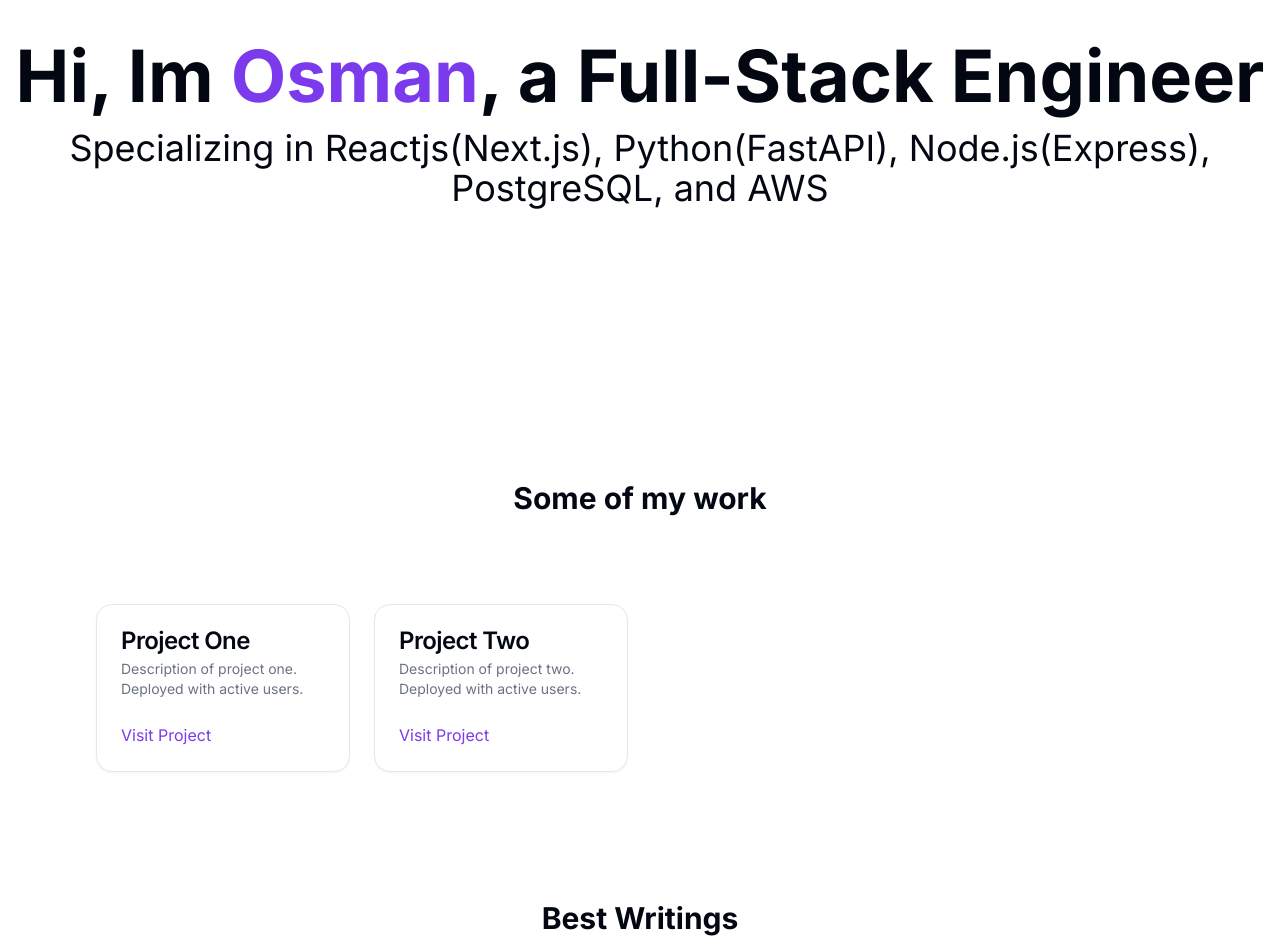
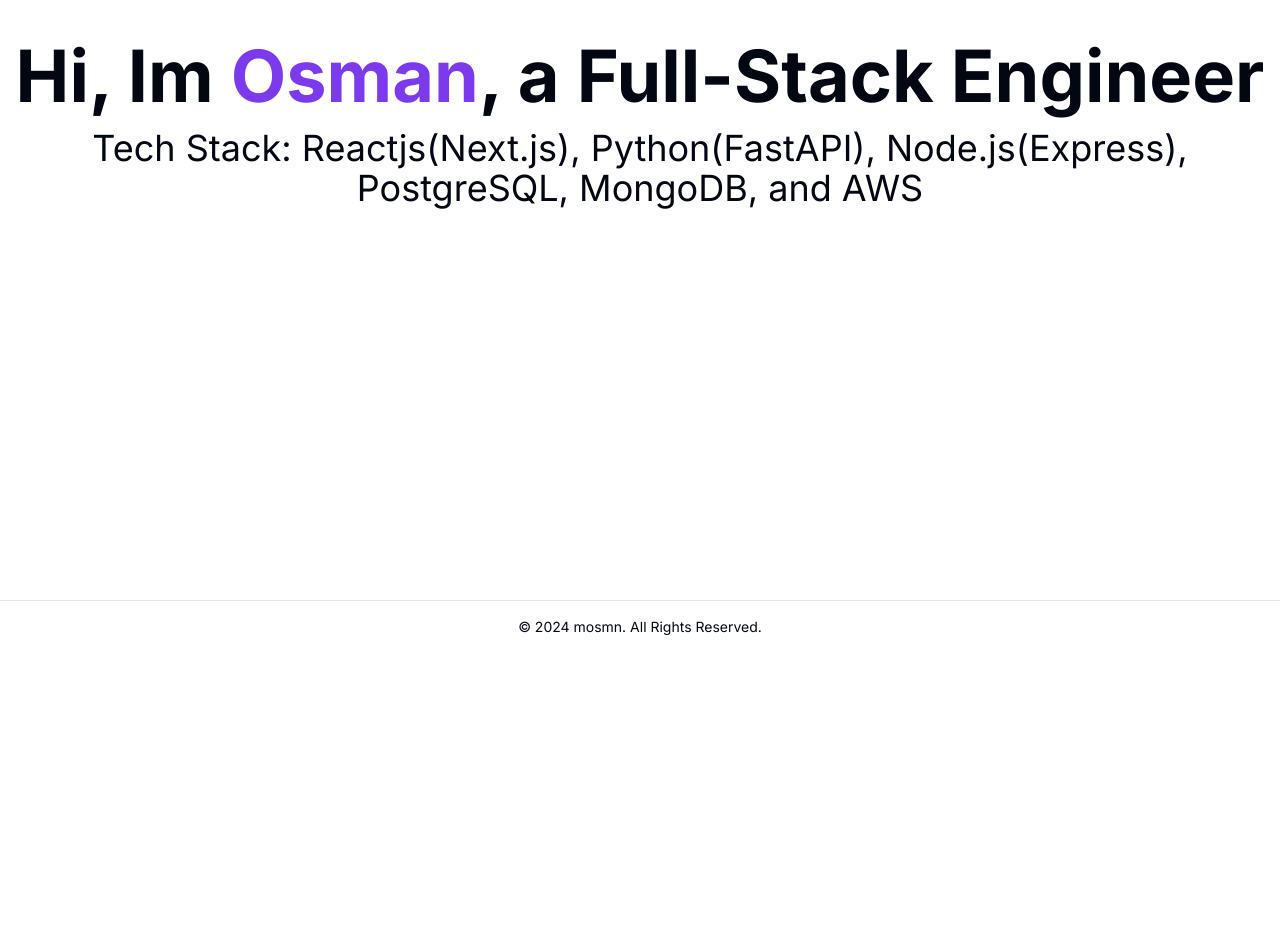
Before and after one commit to mosmn/me, a Next.js app: page / in a window 1280 px wide. Shown: the part 200-1152 px from the top of the page. After the commit the page ends 853 px from the top, so only its background shows below. Built offline with nearby package versions, Linux system fonts and the light colour scheme.

Commit message:
refactor: Remove unused sections from Home page

```diff
--- a/app/page.tsx
+++ b/app/page.tsx
@@ -5,12 +5,11 @@
 import { BestWritings } from "@/components/sections/BestWritings";
 
 export default function Home() {
-
   return (
     <main className="flex min-h-screen flex-col items-center justify-between">
       <HeroSection />
-      <CommercialProjects />
-      <BestWritings />
+      {/* <CommercialProjects />
+      <BestWritings /> */}
       {/*
       <TechStack />
       <CommercialProjects />
--- a/components/sections/HeroSection.tsx
+++ b/components/sections/HeroSection.tsx
@@ -5,10 +5,12 @@
   return (
     <div className="flex flex-col items-center justify-center h-fit text-center pt-[10vh] md:pt-[20vh] lg:pt-[30vh] pb-[10vh] md:pb-[20vh] lg:pb-[30vh]">
       <p className="text-2xl md:text-4xl lg:text-7xl font-bold">
-        Hi, Im <span className="text-primary">Osman</span>, a Full-Stack Engineer
+        Hi, Im <span className="text-primary">Osman</span>, a Full-Stack
+        Engineer
       </p>
       <p className="text-lg md:text-2xl lg:text-4xl mt-4 font-normal">
-        Specializing in Reactjs(Next.js), Python(FastAPI), Node.js(Express), PostgreSQL, and AWS
+        Tech Stack: Reactjs(Next.js), Python(FastAPI), Node.js(Express),
+        PostgreSQL, MongoDB, and AWS
       </p>
     </div>
   );
```
Also changed, not shown: 1 other file (tests, documents, lock files or other folders).
